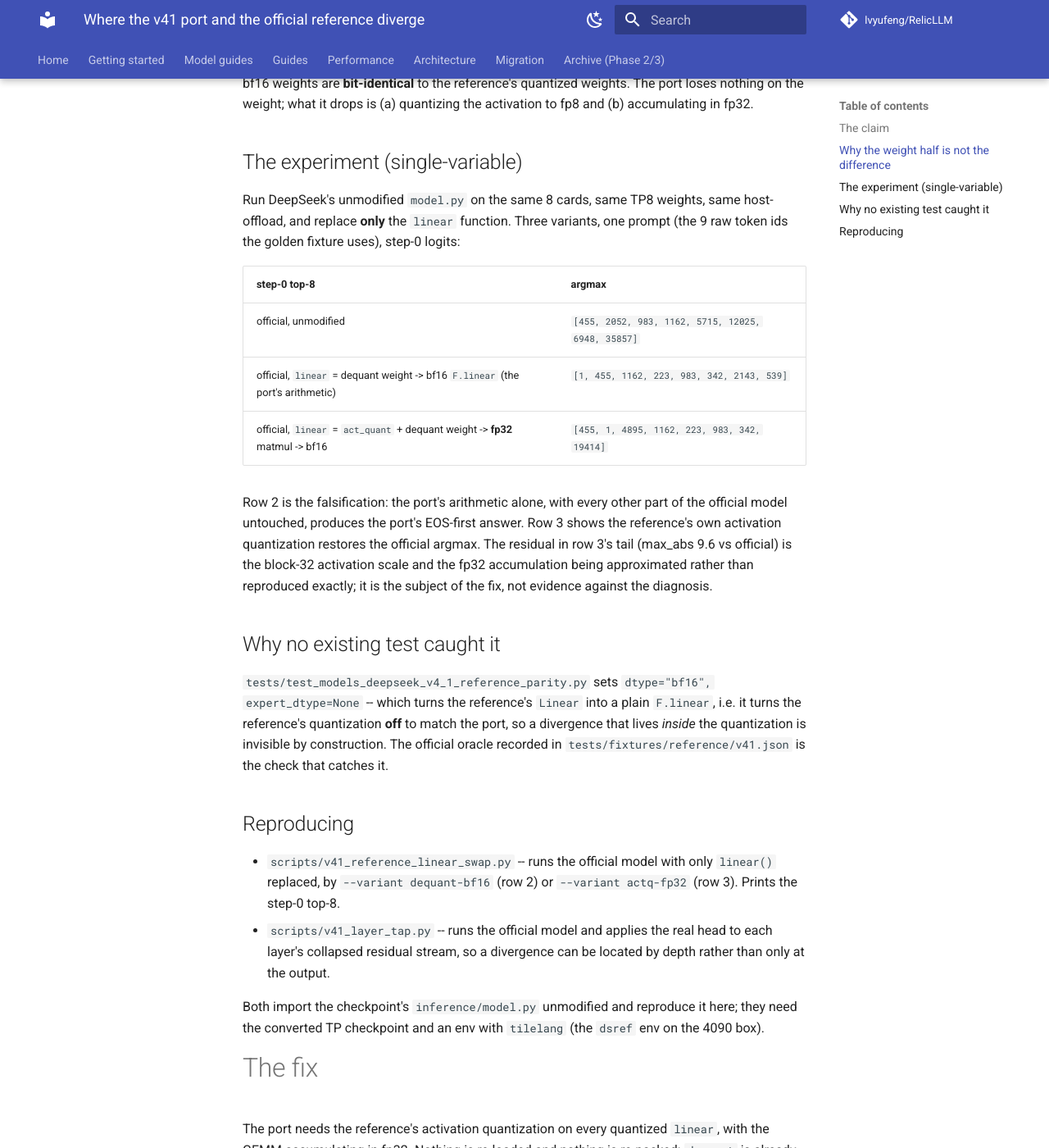
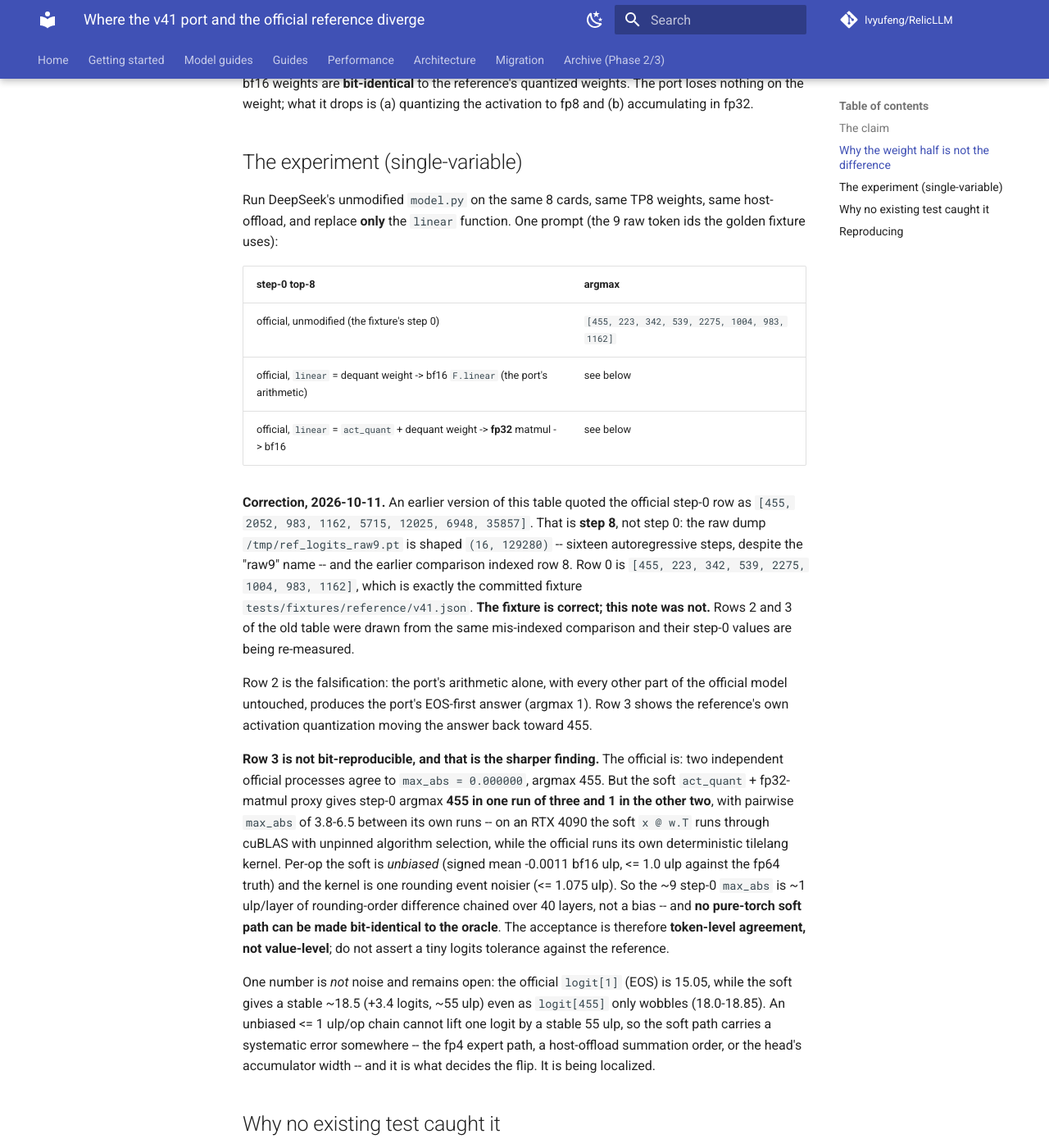
Before and after one commit to lvyufeng/RelicLLM, an MkDocs documentation site: the page built from docs/superpowers/notes/quantized-activation-path.md, in a window 1280 px wide and 1400 px high, scrolled down 830 px. Shown: the whole window at 82% size. Built offline with MkDocs 1.6.1 and Material for MkDocs 9.7.7, drawn with Linux system fonts in a browser that asks for light colours; comment, search, counter and statistics services are not loaded.

Commit message:
docs(v41): correct the note's mis-indexed official row, add the reproducibility finding
The divergence note's comparison table quoted the official step-0 row as
[455, 2052, 983, 1162, 5715, 12025, 6948, 35857]. That is step 8. The raw
dump /tmp/ref_logits_raw9.pt is shaped (16, 129280) -- sixteen
autoregressive steps, despite the "raw9" name -- and the earlier comparison
indexed row 8. Row 0 is [455, 223, 342, 539, 2275, 1004, 983, 1162], which
is exactly the committed fixture tests/fixtures/reference/v41.json. The
fixture is correct; the note was not.

Two further findings recorded while correcting it:

- The official reference is bit-reproducible (two independent official
  processes agree to max_abs 0.000000, argmax 455), but the soft
  act_quant + fp32-matmul proxy is not: it gives step-0 argmax 455 in one
  run of three and 1 in the other two, with pairwise max_abs of 3.8-6.5
  between its own runs, because the soft x @ w.T runs through cuBLAS with
  unpinned algorithm selection on an RTX 4090. Per-op the soft is unbiased
  and correctly rounded (<= 1.0 bf16 ulp against the fp64 truth) and the
  reference's tilelang kernel is one rounding event noisier (<= 1.075 ulp),
  so the ~9 step-0 max_abs is ~1 ulp/layer of rounding-order difference
  chained over 40 layers. No pure-torch soft path can be bit-identical to
  the oracle: the acceptance is token-level agreement, not value-level.

- One number is not noise and remains open: the official logit[1] (EOS) is
  15.05 while the soft gives a stable ~18.5 (+3.4 logits, ~55 ulp) even as
  logit[455] only wobbles. An unbiased <= 1 ulp/op chain cannot lift one
  logit by a stable 55 ulp, so the soft path carries a systematic error
  somewhere, and it is what decides the flip. Being localized.

Co-Authored-By: Claude Code <noreply@anthropic.com>

```diff
--- a/docs/superpowers/notes/quantized-activation-path.md
+++ b/docs/superpowers/notes/quantized-activation-path.md
@@ -30,20 +30,43 @@ weight; what it drops is (a) quantizing the activation to fp8 and (b) accumulati
 ## The experiment (single-variable)
 
 Run DeepSeek's unmodified `model.py` on the same 8 cards, same TP8 weights, same host-offload, and
-replace **only** the `linear` function. Three variants, one prompt (the 9 raw token ids the golden
-fixture uses), step-0 logits:
+replace **only** the `linear` function. One prompt (the 9 raw token ids the golden fixture uses):
 
 | step-0 top-8 | argmax |
 |---|---|
-| official, unmodified | `[455, 2052, 983, 1162, 5715, 12025, 6948, 35857]` | **455** |
-| official, `linear` = dequant weight -> bf16 `F.linear` (the port's arithmetic) | `[1, 455, 1162, 223, 983, 342, 2143, 539]` | **1 (EOS)** |
-| official, `linear` = `act_quant` + dequant weight -> **fp32** matmul -> bf16 | `[455, 1, 4895, 1162, 223, 983, 342, 19414]` | **455** |
+| official, unmodified (the fixture's step 0) | `[455, 223, 342, 539, 2275, 1004, 983, 1162]` | **455** |
+| official, `linear` = dequant weight -> bf16 `F.linear` (the port's arithmetic) | see below | **1 (EOS)** |
+| official, `linear` = `act_quant` + dequant weight -> **fp32** matmul -> bf16 | see below | 455 or 1 -- not reproducible |
+
+**Correction, 2026-10-11.** An earlier version of this table quoted the official step-0 row as
+`[455, 2052, 983, 1162, 5715, 12025, 6948, 35857]`. That is **step 8**, not step 0: the raw dump
+`/tmp/ref_logits_raw9.pt` is shaped `(16, 129280)` -- sixteen autoregressive steps, despite the
+"raw9" name -- and the earlier comparison indexed row 8. Row 0 is
+`[455, 223, 342, 539, 2275, 1004, 983, 1162]`, which is exactly the committed fixture
+`tests/fixtures/reference/v41.json`. **The fixture is correct; this note was not.** Rows 2 and 3 of
+the old table were drawn from the same mis-indexed comparison and their step-0 values are being
+re-measured.
 
 Row 2 is the falsification: the port's arithmetic alone, with every other part of the official model
-untouched, produces the port's EOS-first answer. Row 3 shows the reference's own activation
-quantization restores the official argmax. The residual in row 3's tail (max_abs 9.6 vs official)
-is the block-32 activation scale and the fp32 accumulation being approximated rather than reproduced
-exactly; it is the subject of the fix, not evidence against the diagnosis.
+untouched, produces the port's EOS-first answer (argmax 1). Row 3 shows the reference's own
+activation quantization moving the answer back toward 455.
+
+**Row 3 is not bit-reproducible, and that is the sharper finding.** The official is: two independent
+official processes agree to `max_abs = 0.000000`, argmax 455. But the soft `act_quant` + fp32-matmul
+proxy gives step-0 argmax **455 in one run of three and 1 in the other two**, with pairwise
+`max_abs` of 3.8-6.5 between its own runs -- on an RTX 4090 the soft `x @ w.T` runs through cuBLAS
+with unpinned algorithm selection, while the official runs its own deterministic tilelang kernel.
+Per-op the soft is *unbiased* (signed mean -0.0011 bf16 ulp, <= 1.0 ulp against the fp64 truth) and
+the kernel is one rounding event noisier (<= 1.075 ulp). So the ~9 step-0 `max_abs` is ~1 ulp/layer
+of rounding-order difference chained over 40 layers, not a bias -- and **no pure-torch soft path can
+be made bit-identical to the oracle**. The acceptance is therefore **token-level agreement, not
+value-level**; do not assert a tiny logits tolerance against the reference.
+
+One number is *not* noise and remains open: the official `logit[1]` (EOS) is 15.05, while the soft
+gives a stable ~18.5 (+3.4 logits, ~55 ulp) even as `logit[455]` only wobbles (18.0-18.85). An
+unbiased <= 1 ulp/op chain cannot lift one logit by a stable 55 ulp, so the soft path carries a
+systematic error somewhere -- the fp4 expert path, a host-offload summation order, or the head's
+accumulator width -- and it is what decides the flip. It is being localized.
 
 ## Why no existing test caught it
 
```
